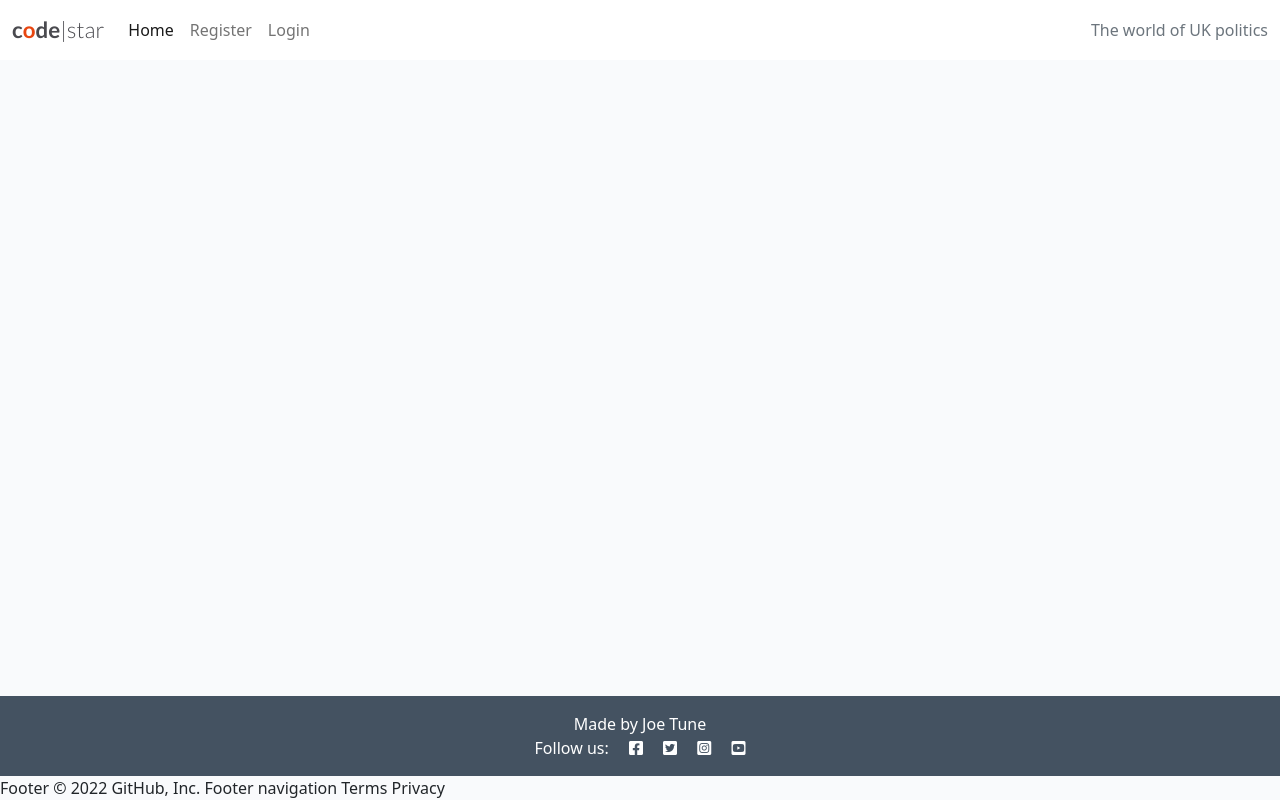
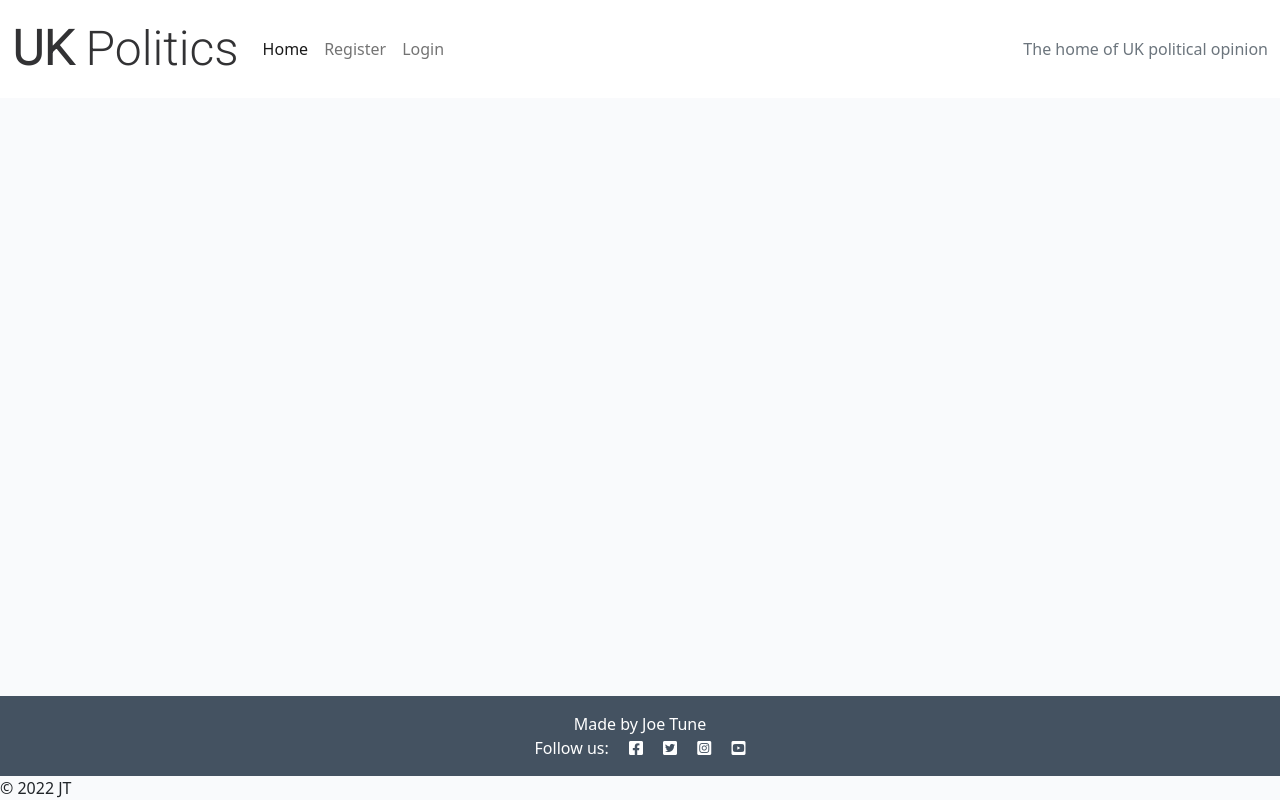
Before and after one commit to Code-Institute-Submissions/Jtune89-JT_Blog_MS4_JanResub, a Django app: page / in a window 1280 px wide. Run offline with Django 3.2, Linux system fonts and the light colour scheme; data that the repository does not hold is empty.

Commit message:
css update

```diff
--- a/static/css/style.css
+++ b/static/css/style.css
@@ -3,18 +3,21 @@ body {
 }
 
 .brand {
-    font-family: Lato, sans-serif;
-    font-size: 1.4rem;
-    font-weight: 700;
-    color: #4A4A4F;
+    font-family: roboto, -apple-system, BlinkMacSystemFont, 'Segoe UI', Oxygen, Ubuntu, Cantarell, 'Open Sans', 'Helvetica Neue', sans-serif;
+    font-size: 3.0rem;
+    font-weight: 900;
+    color: #323234;
 }
 
 .red-o {
     color: #E84610;
 }
 
+.blue-U {
+    color:blue;
+}
 .thin {
-    font-weight: 300;
+    font-weight: 500;
 }
 
 .light-bg {
--- a/templates/base.html
+++ b/templates/base.html
@@ -26,8 +26,8 @@
 
     <nav class="navbar navbar-expand-lg navbar-light bg-white">
         <div class="container-fluid">
-            <a class="navbar-brand" href="{% url 'home' %}"><span class="brand">c<span class="red-o">o</span>de<span
-                        class="thin">|star</span></span></span></a>
+            <a class="navbar-brand" href="{% url 'home' %}"><span class="brand">UK<span
+                        class="thin"> Politics</span></span></a>
             <button class="navbar-toggler" type="button" data-bs-toggle="collapse" data-bs-target="#navbarText"
                 aria-controls="navbarText" aria-expanded="false" aria-label="Toggle navigation">
                 <span class="navbar-toggler-icon"></span>
@@ -51,7 +51,7 @@
                     {% endif %}
                 </ul>
                 <span class="navbar-text text-muted">
-                    The world of UK politics
+                    The home of UK political opinion
                 </span>
             </div>
         </div>
@@ -74,8 +74,4 @@
 </body>
 
 </html>
-Footer
-© 2022 GitHub, Inc.
-Footer navigation
-Terms
-Privacy
+© 2022 JT
```
